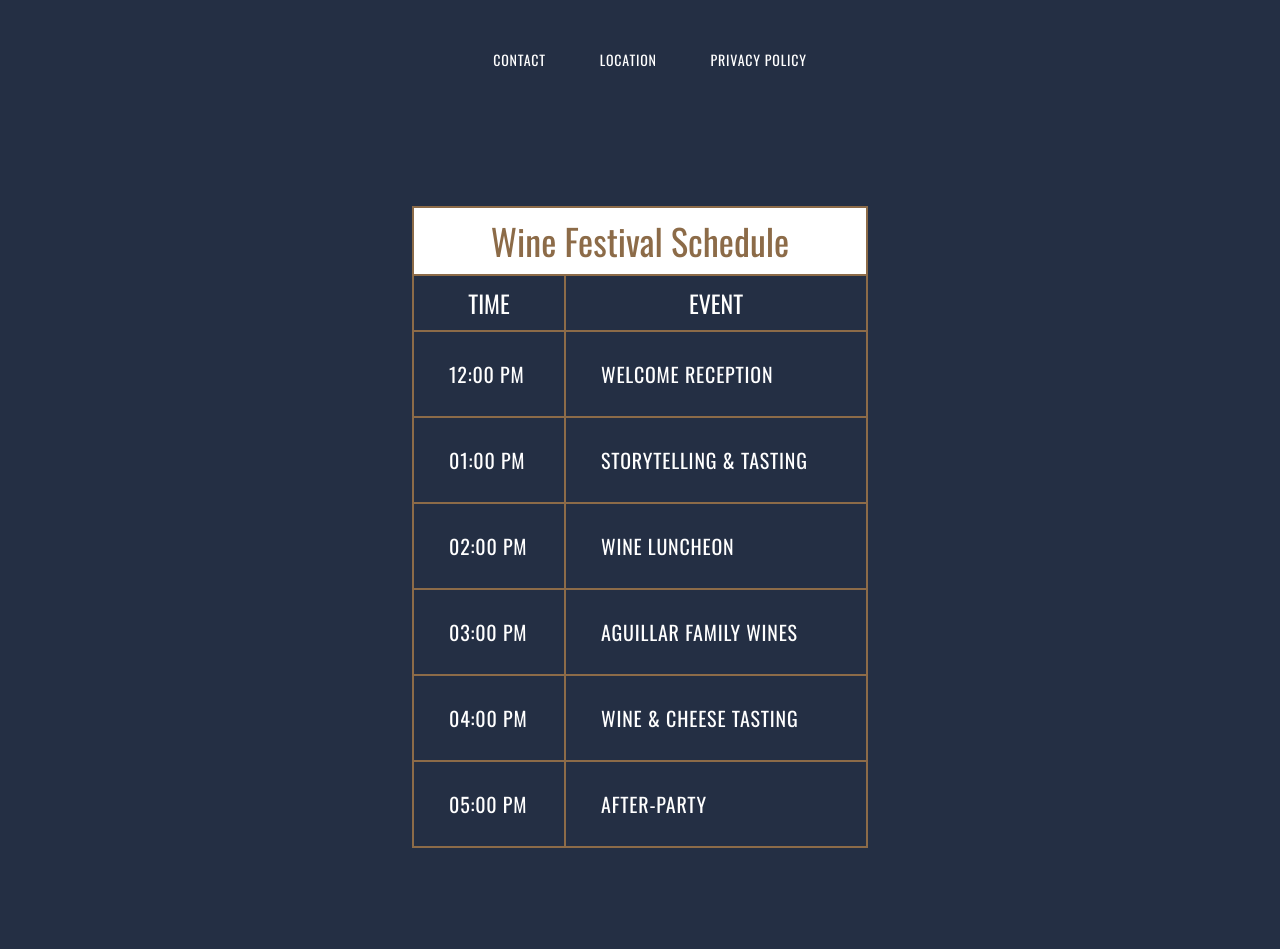
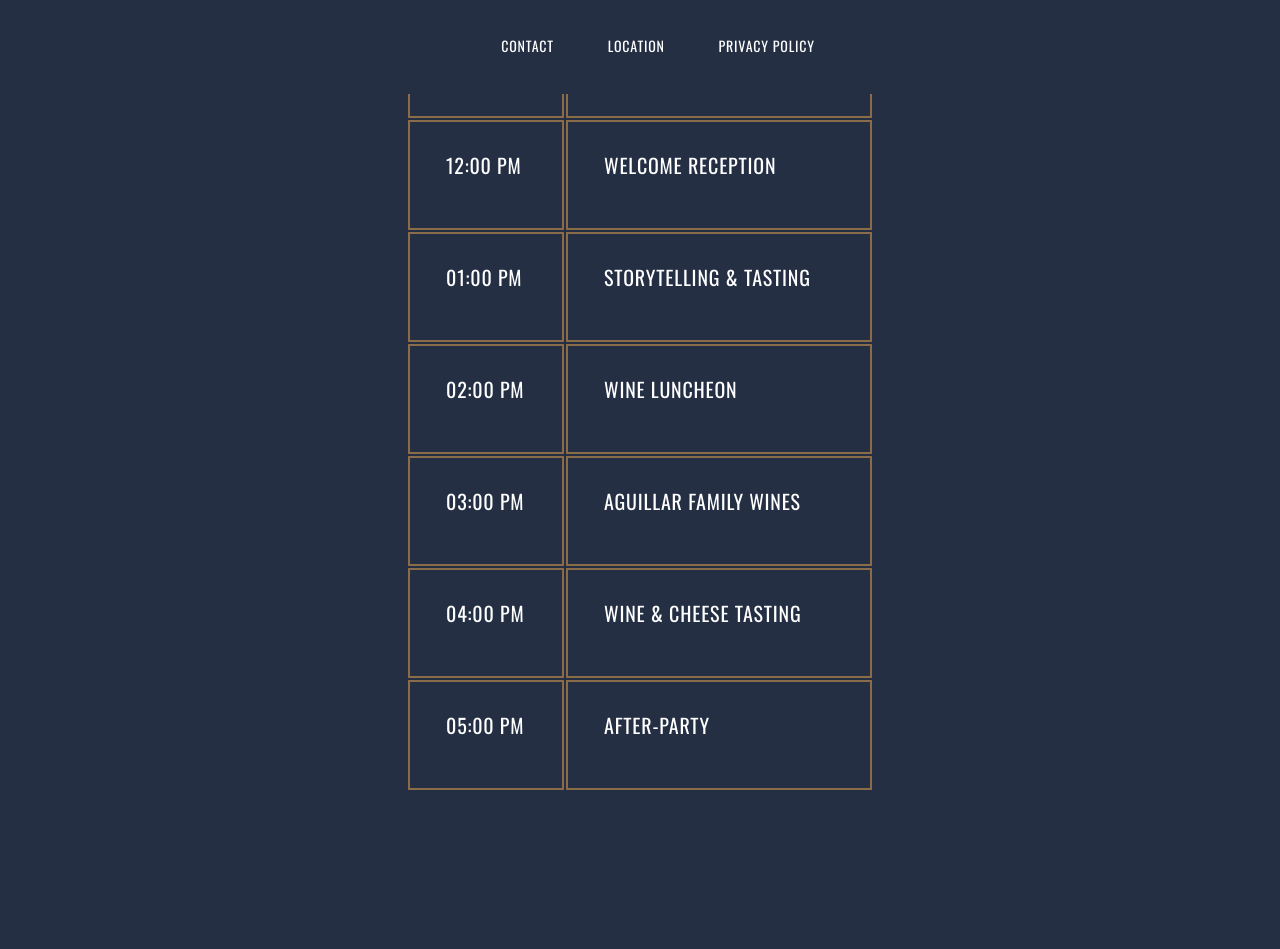
Before and after one commit to marta-rakowska/dareit-cloud-challenge, a plain HTML site: page task_8/website/index.html in a window 1280 px wide. Shown: the part 701-1650 px from the top of the page. After the commit the page ends 1493 px from the top, so only its background shows below. Drawn offline with nearby package versions, Linux system fonts and the light colour scheme.

Commit message:
feat: add css to index.html

```diff
--- a/task_8/website/index.html
+++ b/task_8/website/index.html
@@ -1,11 +1,92 @@
 <<!DOCTYPE html>
 <html>
+
+<style>
+  body {
+  background-color: #242f44;
+  color: white;
+    font-family: 'Oswald', sans-serif;
+  }
+
+  header {
+    text-align: center;
+    margin-top: 5px;
+  }
+
+  h1 {
+    font-size: 36px;
+    padding: 15px;
+    color: #8c6b48;
+    background-color: white;
+  }
+
+  h2 {
+    font-size: 24px;
+    padding: 15px;
+    text-transform: uppercase;
+  }
+
+  h3 {
+    font-size: 20px;
+    padding: 15px;
+    text-transform: uppercase;
+    text-align: left;
+    margin-left: 20px;
+    font-weight: 500;
+    line-height: 2.7;
+    letter-spacing: 0.8px;
+  }
+
+  th {
+    border: 2px solid #8c6b48;
+  }
+
+  table {
+    text-align: center;
+    margin: 20px auto;
+  }
+
+  td {
+    border: 2px solid #8c6b48;
+    width: 300px;
+  }
+
+  footer {
+    margin-top: 50px;
+    text-align: center;
+    position: fixed;
+    width: 100%;
+    bottom: 5px;
+    background-color: #242f44;
+    z-index: 5;
+  }
+  footer h3 {
+    display: inline-block;
+    font-size: 14px;
+    background-color: #242f44;
+  }
+
+  .container {
+    max-width: 940px;
+    margin: 0 auto;
+    height: 800px;
+  }
+
+  .center {
+    display: block;
+    margin-left: auto;
+    margin-right: auto;
+    width: 50%;
+  }
+
+  .left {
+    width: 150px;
+  }
+</style>
 
 <head>
   <meta charset="utf-8">
   <title>Aguillar Family Wine Festival</title>
-  <link rel="stylesheet" type="text/css" href="reset.css" />
-  <link rel="stylesheet" type="text/css" href="style.css" />
   <link href="https://fonts.googleapis.com/css?family=Oswald" rel="stylesheet">
 </head>
 
@@ -14,7 +95,7 @@
     <h1>Annual Aguillar Family Wine Festival</h1>
   </header>
 
-  <div class="container" align="center">
+  <div class="center">
     <img src="wine.jpg" />
   </div>
 
```
